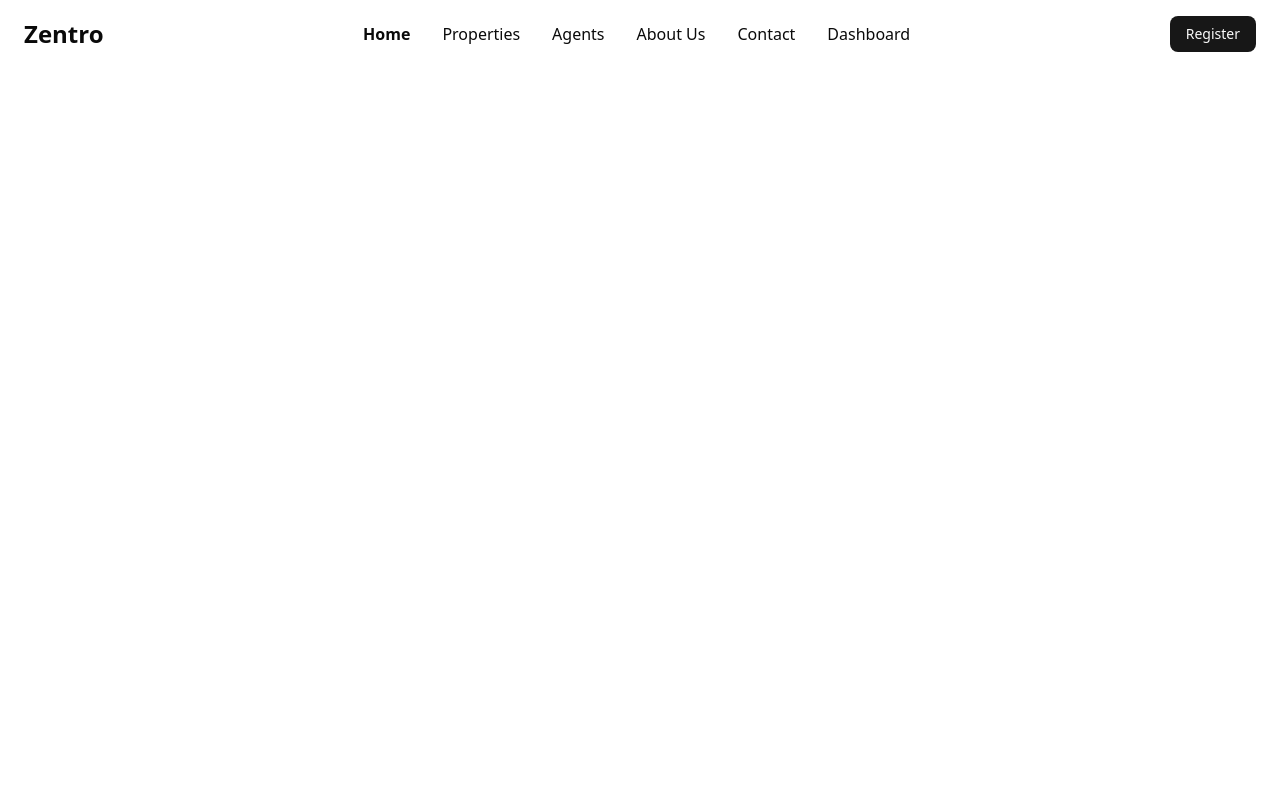
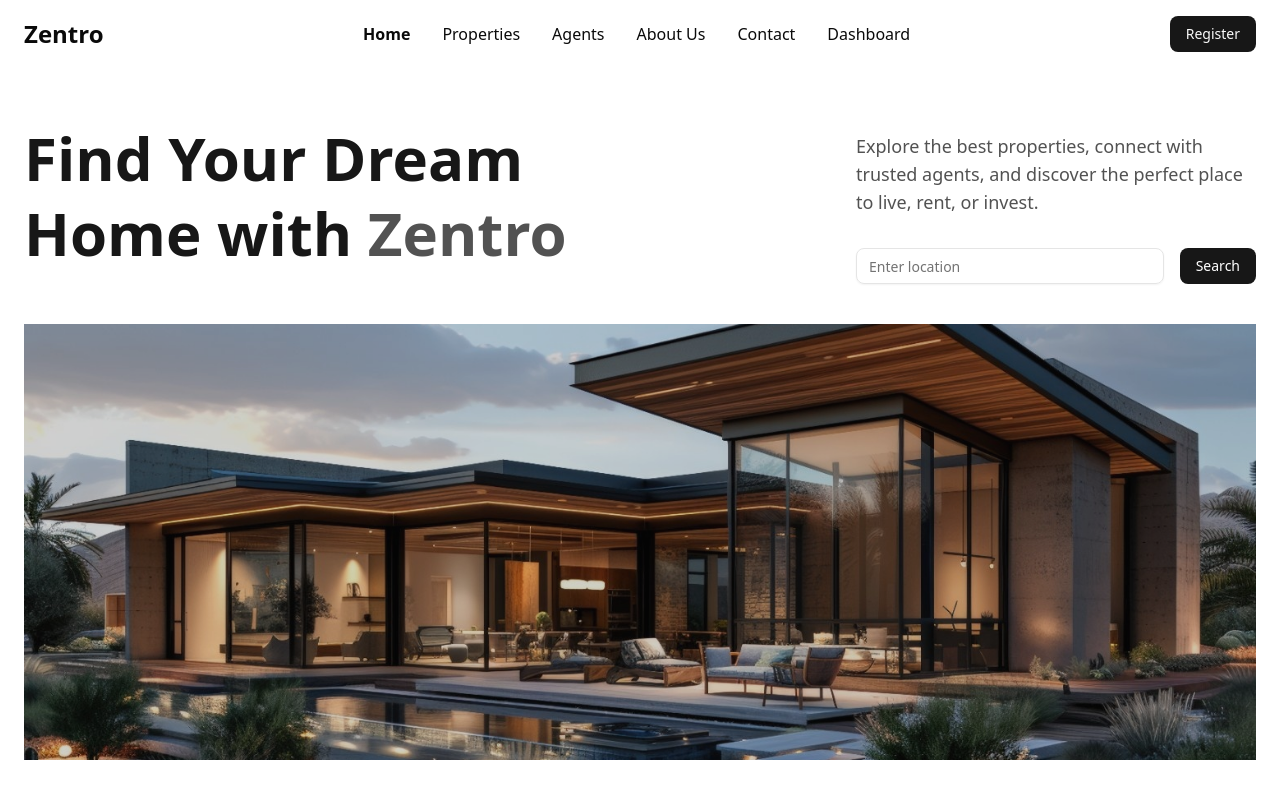
Before and after one commit to ArunRoy404/zentro-client, a Next.js app: page / in a window 1280 px wide. Built offline with nearby package versions, Linux system fonts and the light colour scheme.

Commit message:
feat: Hero section added

```diff
--- a/package.json
+++ b/package.json
@@ -12,6 +12,7 @@
     "@hookform/resolvers": "^5.2.2",
     "@radix-ui/react-checkbox": "^1.3.3",
     "@radix-ui/react-label": "^2.1.7",
+    "@radix-ui/react-select": "^2.2.6",
     "@radix-ui/react-slot": "^1.2.3",
     "class-variance-authority": "^0.7.1",
     "clsx": "^2.1.1",
--- a/src/app/layout.js
+++ b/src/app/layout.js
@@ -24,8 +24,11 @@ export default function RootLayout({ children }) {
       <body
         className={`${geistSans.variable} ${geistMono.variable} antialiased`}
       >
-        {children}
-        <Toaster/>
+        <Navbar />
+        <main className="pt-16 md:pt-17">
+          {children}
+        </main>
+        <Toaster />
       </body>
     </html>
   );
--- /dev/null
+++ b/src/components/Section/Section.jsx
@@ -0,0 +1,13 @@
+import React from 'react';
+
+const Section = ({ children, bg }) => {
+    return (
+        <section className={bg}>
+            <div className="w-full container mx-auto px-6 transition-all duration-500" >
+                {children}
+            </div>
+        </section>
+    );
+};
+
+export default Section;
--- /dev/null
+++ b/src/components/ui/select.jsx
@@ -0,0 +1,166 @@
+"use client"
+
+import * as React from "react"
+import * as SelectPrimitive from "@radix-ui/react-select"
+import { CheckIcon, ChevronDownIcon, ChevronUpIcon } from "lucide-react"
+
+import { cn } from "@/lib/utils"
+
+function Select({
+  ...props
+}) {
+  return <SelectPrimitive.Root data-slot="select" {...props} />;
+}
+
+function SelectGroup({
+  ...props
+}) {
+  return <SelectPrimitive.Group data-slot="select-group" {...props} />;
+}
+
+function SelectValue({
+  ...props
+}) {
+  return <SelectPrimitive.Value data-slot="select-value" {...props} />;
+}
+
+function SelectTrigger({
+  className,
+  size = "default",
+  children,
+  ...props
+}) {
+  return (
+    <SelectPrimitive.Trigger
+      data-slot="select-trigger"
+      data-size={size}
+      className={cn(
+        "border-input data-[placeholder]:text-muted-foreground [&_svg:not([class*='text-'])]:text-muted-foreground focus-visible:border-ring focus-visible:ring-ring/50 aria-invalid:ring-destructive/20 dark:aria-invalid:ring-destructive/40 aria-invalid:border-destructive dark:bg-input/30 dark:hover:bg-input/50 flex w-fit items-center justify-between gap-2 rounded-md border bg-transparent px-3 py-2 text-sm whitespace-nowrap shadow-xs transition-[color,box-shadow] outline-none focus-visible:ring-[3px] disabled:cursor-not-allowed disabled:opacity-50 data-[size=default]:h-9 data-[size=sm]:h-8 *:data-[slot=select-value]:line-clamp-1 *:data-[slot=select-value]:flex *:data-[slot=select-value]:items-center *:data-[slot=select-value]:gap-2 [&_svg]:pointer-events-none [&_svg]:shrink-0 [&_svg:not([class*='size-'])]:size-4",
+        className
+      )}
+      {...props}>
+      {children}
+      <SelectPrimitive.Icon asChild>
+        <ChevronDownIcon className="size-4 opacity-50" />
+      </SelectPrimitive.Icon>
+    </SelectPrimitive.Trigger>
+  );
+}
+
+function SelectContent({
+  className,
+  children,
+  position = "popper",
+  ...props
+}) {
+  return (
+    <SelectPrimitive.Portal>
+      <SelectPrimitive.Content
+        data-slot="select-content"
+        className={cn(
+          "bg-popover text-popover-foreground data-[state=open]:animate-in data-[state=closed]:animate-out data-[state=closed]:fade-out-0 data-[state=open]:fade-in-0 data-[state=closed]:zoom-out-95 data-[state=open]:zoom-in-95 data-[side=bottom]:slide-in-from-top-2 data-[side=left]:slide-in-from-right-2 data-[side=right]:slide-in-from-left-2 data-[side=top]:slide-in-from-bottom-2 relative z-50 max-h-(--radix-select-content-available-height) min-w-[8rem] origin-(--radix-select-content-transform-origin) overflow-x-hidden overflow-y-auto rounded-md border shadow-md",
+          position === "popper" &&
+            "data-[side=bottom]:translate-y-1 data-[side=left]:-translate-x-1 data-[side=right]:translate-x-1 data-[side=top]:-translate-y-1",
+          className
+        )}
+        position={position}
+        {...props}>
+        <SelectScrollUpButton />
+        <SelectPrimitive.Viewport
+          className={cn("p-1", position === "popper" &&
+            "h-[var(--radix-select-trigger-height)] w-full min-w-[var(--radix-select-trigger-width)] scroll-my-1")}>
+          {children}
+        </SelectPrimitive.Viewport>
+        <SelectScrollDownButton />
+      </SelectPrimitive.Content>
+    </SelectPrimitive.Portal>
+  );
+}
+
+function SelectLabel({
+  className,
+  ...props
+}) {
+  return (
+    <SelectPrimitive.Label
+      data-slot="select-label"
+      className={cn("text-muted-foreground px-2 py-1.5 text-xs", className)}
+      {...props} />
+  );
+}
+
+function SelectItem({
+  className,
+  children,
+  ...props
+}) {
+  return (
+    <SelectPrimitive.Item
+      data-slot="select-item"
+      className={cn(
+        "focus:bg-accent focus:text-accent-foreground [&_svg:not([class*='text-'])]:text-muted-foreground relative flex w-full cursor-default items-center gap-2 rounded-sm py-1.5 pr-8 pl-2 text-sm outline-hidden select-none data-[disabled]:pointer-events-none data-[disabled]:opacity-50 [&_svg]:pointer-events-none [&_svg]:shrink-0 [&_svg:not([class*='size-'])]:size-4 *:[span]:last:flex *:[span]:last:items-center *:[span]:last:gap-2",
+        className
+      )}
+      {...props}>
+      <span className="absolute right-2 flex size-3.5 items-center justify-center">
+        <SelectPrimitive.ItemIndicator>
+          <CheckIcon className="size-4" />
+        </SelectPrimitive.ItemIndicator>
+      </span>
+      <SelectPrimitive.ItemText>{children}</SelectPrimitive.ItemText>
+    </SelectPrimitive.Item>
+  );
+}
+
+function SelectSeparator({
+  className,
+  ...props
+}) {
+  return (
+    <SelectPrimitive.Separator
+      data-slot="select-separator"
+      className={cn("bg-border pointer-events-none -mx-1 my-1 h-px", className)}
+      {...props} />
+  );
+}
+
+function SelectScrollUpButton({
+  className,
+  ...props
+}) {
+  return (
+    <SelectPrimitive.ScrollUpButton
+      data-slot="select-scroll-up-button"
+      className={cn("flex cursor-default items-center justify-center py-1", className)}
+      {...props}>
+      <ChevronUpIcon className="size-4" />
+    </SelectPrimitive.ScrollUpButton>
+  );
+}
+
+function SelectScrollDownButton({
+  className,
+  ...props
+}) {
+  return (
+    <SelectPrimitive.ScrollDownButton
+      data-slot="select-scroll-down-button"
+      className={cn("flex cursor-default items-center justify-center py-1", className)}
+      {...props}>
+      <ChevronDownIcon className="size-4" />
+    </SelectPrimitive.ScrollDownButton>
+  );
+}
+
+export {
+  Select,
+  SelectContent,
+  SelectGroup,
+  SelectItem,
+  SelectLabel,
+  SelectScrollDownButton,
+  SelectScrollUpButton,
+  SelectSeparator,
+  SelectTrigger,
+  SelectValue,
+}
--- a/src/page/HomePage.jsx
+++ b/src/page/HomePage.jsx
@@ -1,12 +1,9 @@
-import Navbar from '@/components/Navbar/Navbar';
+import Hero from '@/section/Hero';
 
 const HomePage = () => {
     return (
         <>
-            <Navbar />
-            <main>
-            </main>
-
+            <Hero />
         </>
     );
 };
--- /dev/null
+++ b/src/section/Hero.jsx
@@ -0,0 +1,56 @@
+import Image from "next/image"
+import { Input } from "@/components/ui/input"
+import { Button } from "@/components/ui/button"
+
+export default function Hero() {
+  return (
+    <section className="w-full container mx-auto px-6 transition-all duration-500">
+      <div>
+        <div className="py-10 grid grid-cols-1 lg:grid-cols-2  md:gap-4 lg:gap-12 items-center">
+
+          {/* heading  */}
+          <div>
+            <h1 className="text-4xl md:text-6xl font-bold text-neutral-900 leading-tight">
+              Find Your Dream Home with <span className="text-neutral-600">Zentro</span>
+            </h1>
+          </div>
+
+
+          {/* description  */}
+          <div className="flex justify-end">
+            <div className="lg:max-w-100">
+              <p className="mt-6 text-lg text-neutral-600">
+                Explore the best properties, connect with trusted agents, and discover the perfect place to live, rent, or invest.
+              </p>
+
+              {/* search bar   */}
+              <div className="mt-8 flex flex-col md:flex-row gap-4 items-center">
+                <Input
+                  type="text"
+                  placeholder="Enter location"
+                  className="flex-1"
+                />
+                <Button className="bg-neutral-900 text-white hover:bg-neutral-800 w-full md:w-auto">
+                  Search
+                </Button>
+              </div>
+            </div>
+          </div>
+        </div>
+
+
+        {/* Hero image   */}
+        <div className="relative w-full h-[calc(100dvh-64px-393px)] md:h-[calc(100dvh-68px-434px)] lg:h-[calc(100dvh-68px-345px)]  xl:h-[calc(100dvh-68px-296px)]">
+          <Image
+            src="/images/hero-image.jpg"
+            alt="Real Estate City View"
+            fill
+            className="object-cover"
+            priority
+          />
+          <div className="absolute inset-0 bg-neutral-900/20" />
+        </div>
+      </div>
+    </section>
+  )
+}
```
Also changed, not shown: public/images/hero-image.jpg (added), 1 other file (tests, documents, lock files or other folders).
